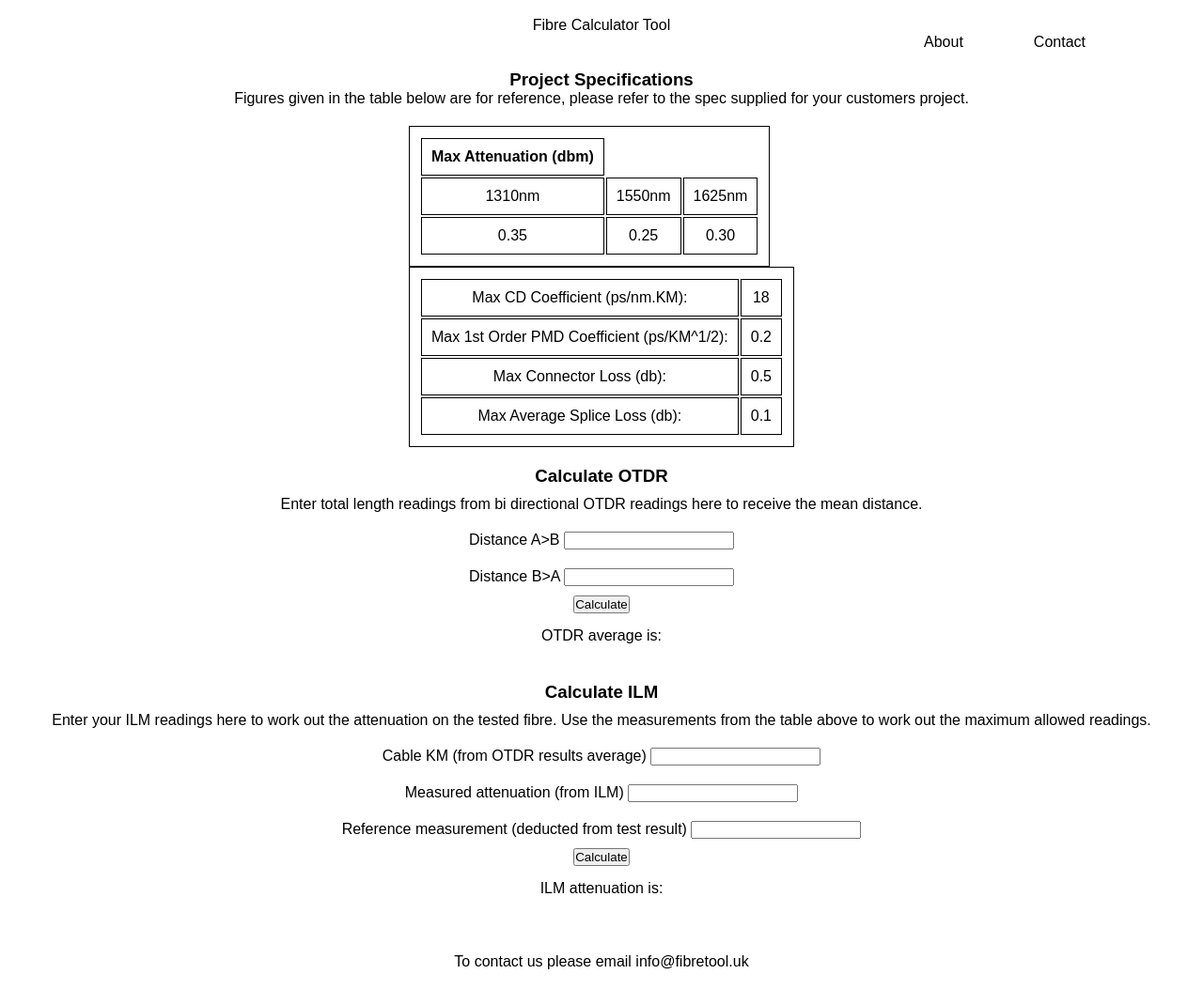
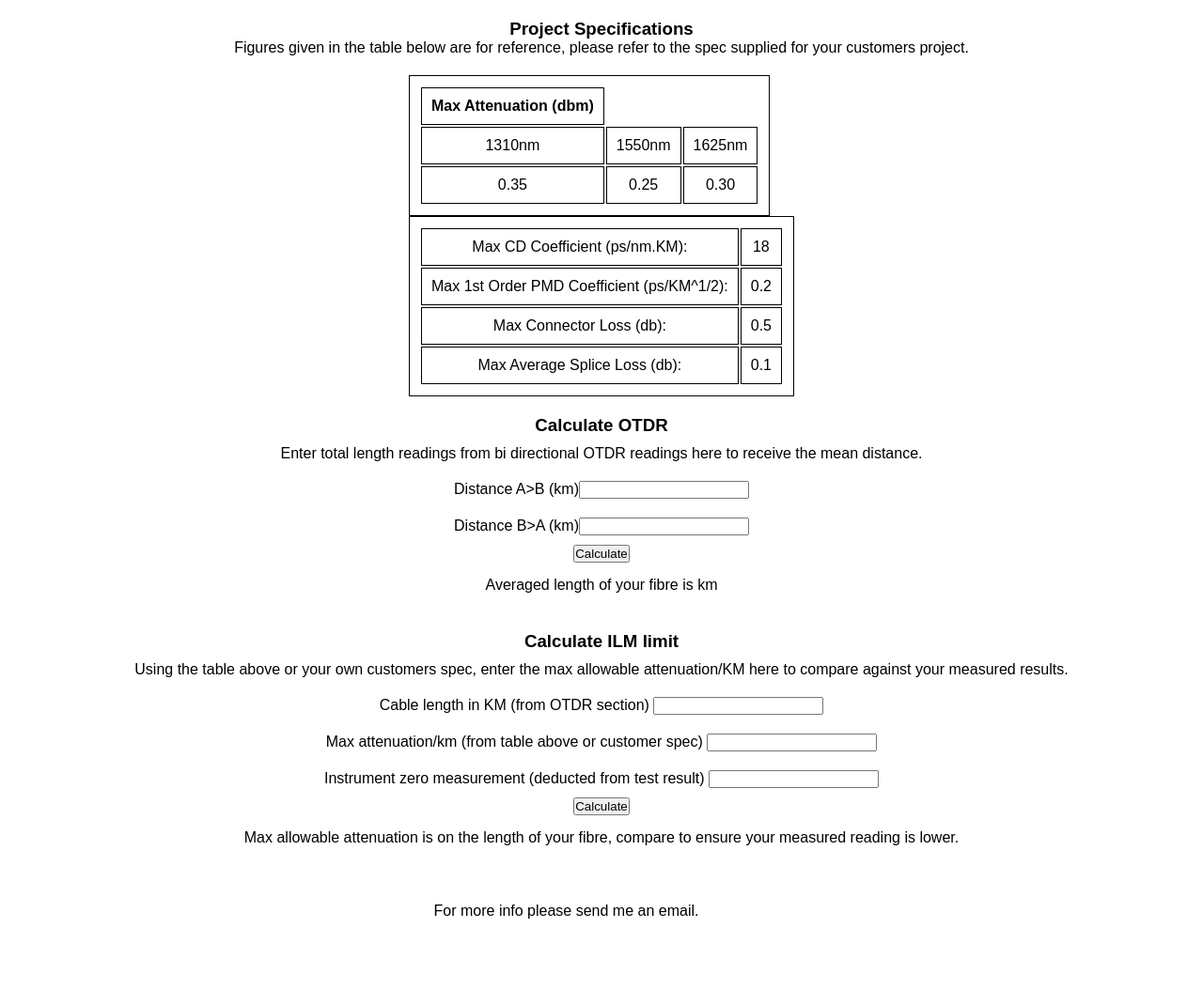
Before and after one commit to Smitthyy/fibre-calc, a plain HTML site: page index.html in a window 1280 px wide. Shown: the whole page at 94% size. After the commit the page ends 1019 px from the top, so only its background shows below. Drawn offline with Linux system fonts and the light colour scheme.

Commit message:
minor sentence structure changes

```diff
--- a/index.html
+++ b/index.html
@@ -8,19 +8,6 @@
 <body>
 
 <div class="container">
-
-    <nav id="nav">
-
-        <div class="header-logo">
-            <img id="logo" src=""><figcaption>Fibre Calculator Tool</figcaption>
-        </div>
-
-        <div id="nav-list">
-            <a href="#">About</a>
-            <a href="#">Contact</a>
-        </div>
-
-    </nav>
 
     <div id="spec">
         <h3>Project Specifications</h3>
@@ -65,28 +52,28 @@
         <h3>Calculate OTDR</h3>
         <p>Enter total length readings from bi directional OTDR readings here to receive the mean distance.</p>
         <form>
-            <p>Distance A>B <input type='text' id='ab'></p>
-            <p>Distance B>A <input type='text' id='ba' onChange="calcotdr()"></p>
+            <p>Distance A>B (km)<input type='text' id='ab'></p>
+            <p>Distance B>A (km)<input type='text' id='ba' onChange="calcotdr()"></p>
             <input type="button" onClick="calc()" value="Calculate" />
-            <div id="otdrresult">OTDR average is: <span id="resultotdr"></span></div>
+            <div id="otdrresult">Averaged length of your fibre is <span id="resultotdr"></span>km</div>
         </form>
     </div>
 
     <div id="ilm">
-        <h3>Calculate ILM</h3>
-        <p>Enter your ILM readings here to work out the attenuation on the tested fibre. Use the measurements from the table above to work out the maximum allowed readings.</p>
+        <h3>Calculate ILM limit</h3>
+        <p>Using the table above or your own customers spec, enter the max allowable attenuation/KM here to compare against your measured results.</p>
         <form>
-            <p>Cable KM (from OTDR results average) <input type="text" id="km"/></p>
-            <p>Measured attenuation (from ILM) <input type="text" id="atten" /></p>
-            <p>Reference measurement (deducted from test result) <input type="text" onChange="calcilm()" id="ref" /></p>
+            <p>Cable length in KM (from OTDR section) <input type="text" id="km"/></p>
+            <p>Max attenuation/km (from table above or customer spec) <input type="text" id="atten" /></p>
+            <p>Instrument zero measurement (deducted from test result) <input type="text" onChange="calcilm()" id="ref" /></p>
             <input type="button" onClick="calc()" value="Calculate" />
-        <div id="ilmresult">ILM attenuation is: <span id="resultilm"></span></div>
+        <div id="ilmresult">Max allowable attenuation is <span id="resultilm"></span> on the length of your fibre, compare to ensure your measured reading is lower.</div>
         </form>
         <div id="result"></div>
     </div>
 
     <div id="footer">
-        <p>To contact us please email info@fibretool.uk</p>
+        <p>For more info please <a href='mailto:info@fibretool.uk'>send me an email.</a></p>
     </div>
 
     <script src="ilmscript.js"></script>
```
